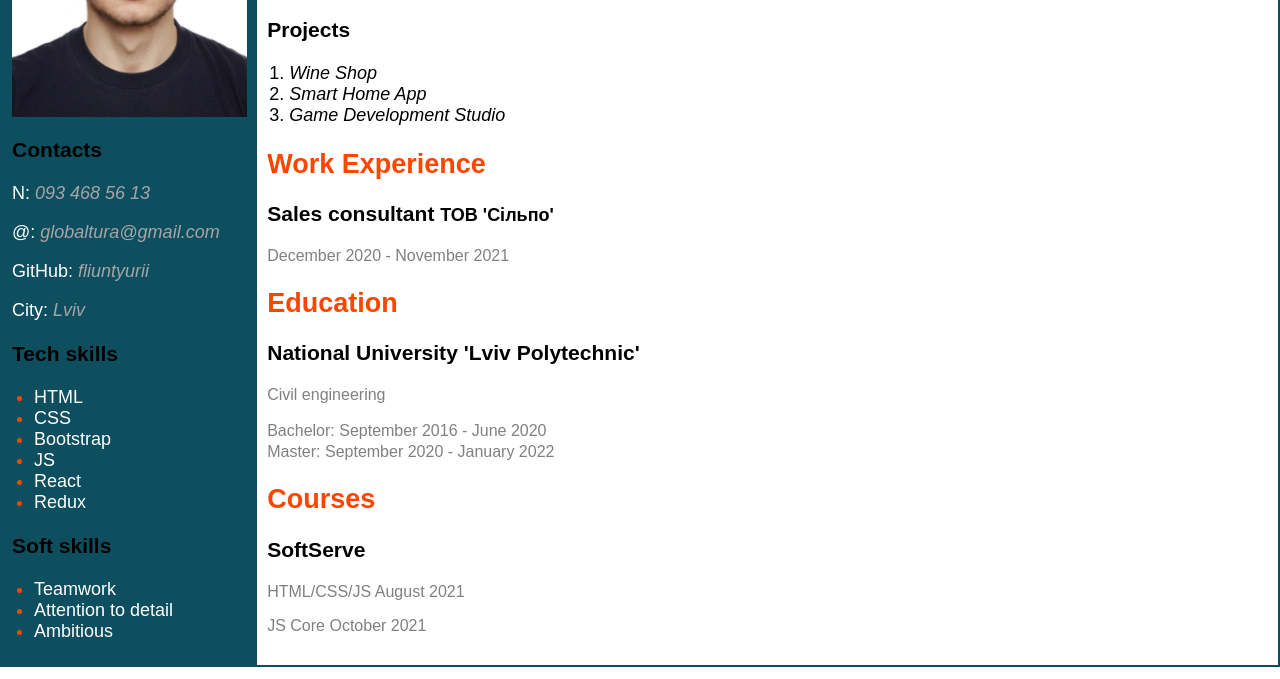
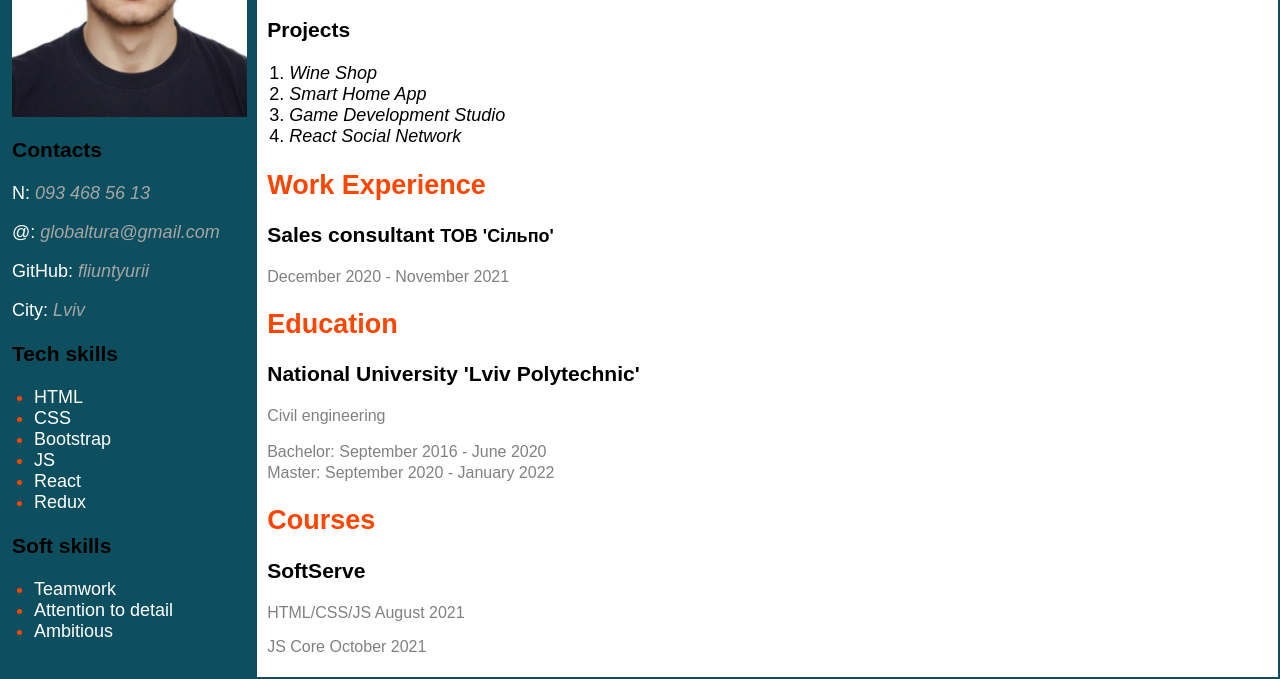
Before and after one commit to fliuntyurii/resume, a plain HTML site: page index.html in a window 1280 px wide. Shown: the part 193-872 px from the top of the page. Drawn offline with Linux system fonts and the light colour scheme.

Commit message:
add new project

```diff
--- a/index.html
+++ b/index.html
@@ -25,6 +25,7 @@
                     <li class='item'><a href='https://fliuntyurii.github.io/wine-store/'>Wine Shop</a></li>
                     <li class='item'><a href='https://fliuntyurii.github.io/smart-home/'>Smart Home App</a></li>
                     <li class='item'><a href='https://nifty-rosalind-bef0bf.netlify.app/'>Game Development Studio</a></li>
+                    <li class='item'><a href='https://github.com/fliuntyurii/react-social-network'>React Social Network</a></li>
                 </ol>
             </div>
 
```
